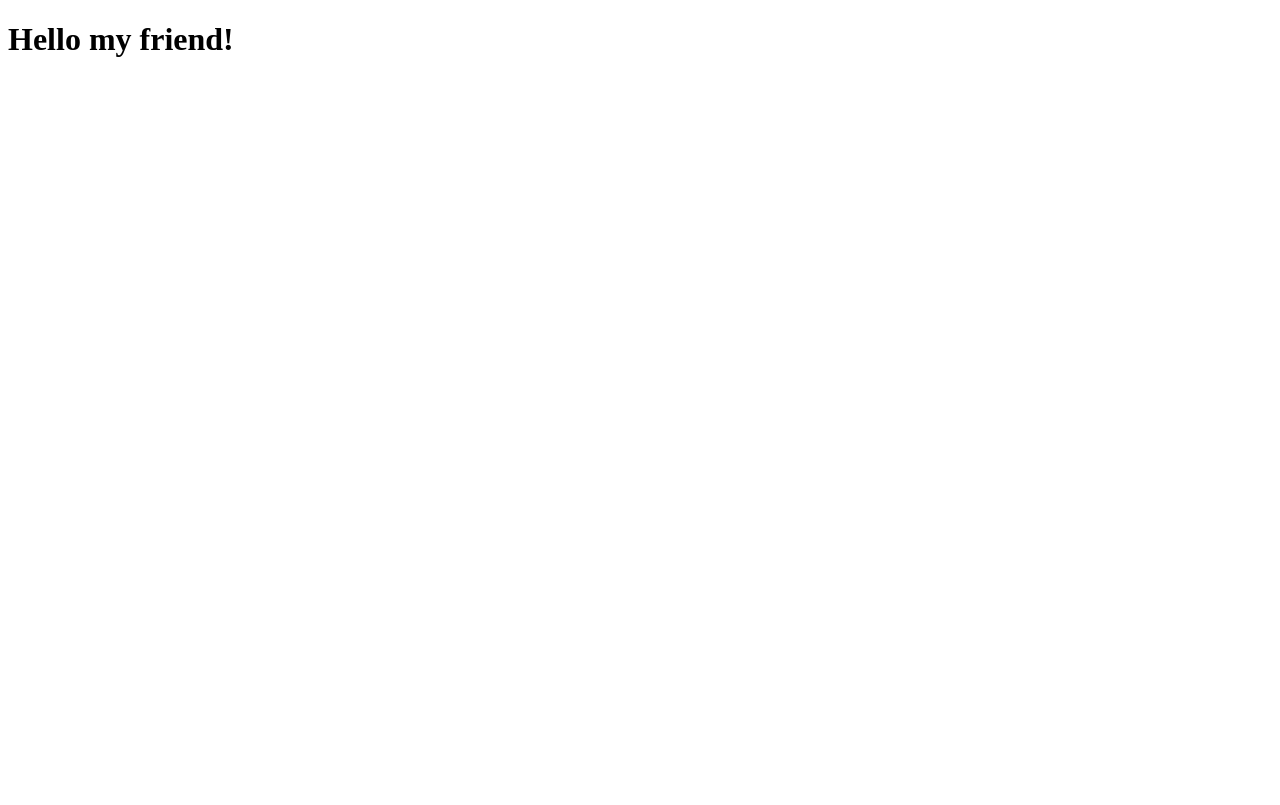
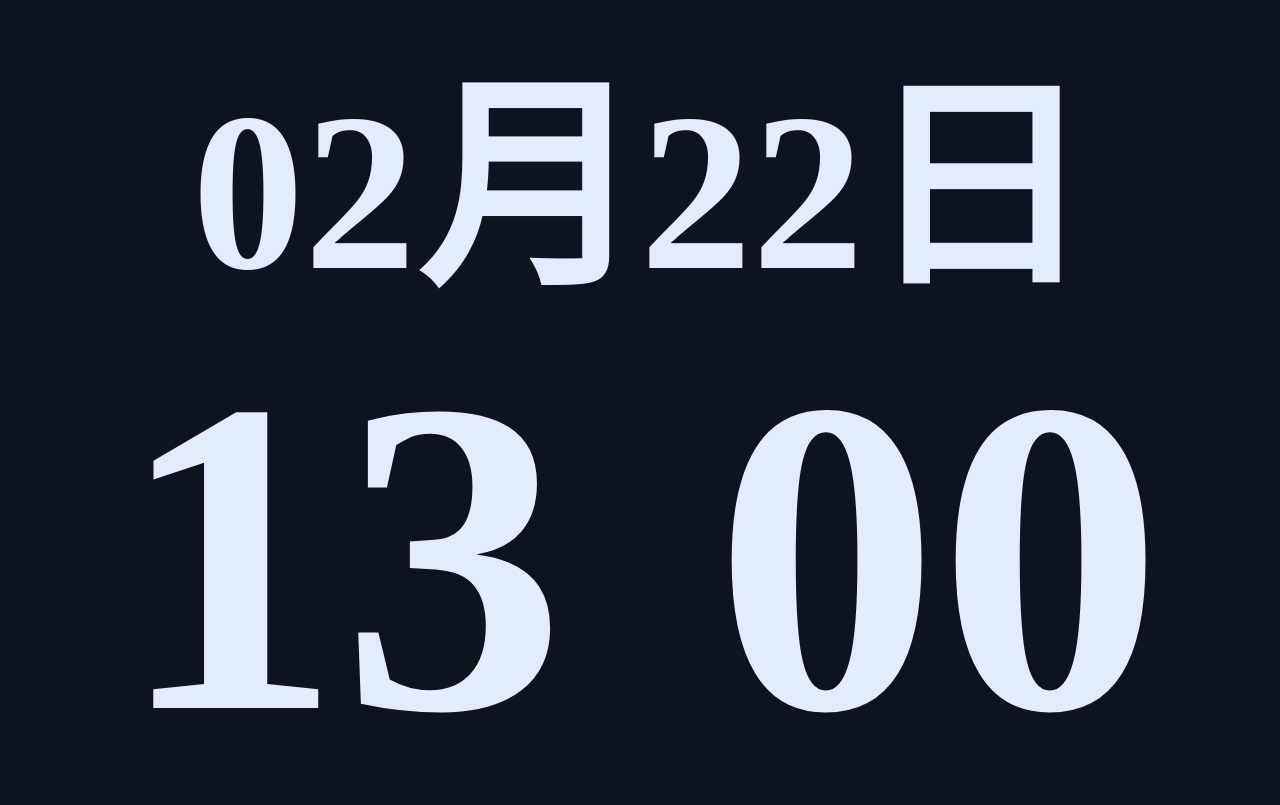
Before and after one commit to iwufang/iwufang.github.io, a plain HTML site: page index.html in a window 1280 px wide. Drawn offline with Linux system fonts and the light colour scheme.

Commit message:
feat: add clock

```diff
--- a/index.html
+++ b/index.html
@@ -1,14 +1,83 @@
+
 <!DOCTYPE html>
 <html lang="en">
 <head>
     <meta charset="UTF-8">
-    <meta http-equiv="X-UA-Compatible" content="IE=edge">
     <meta name="viewport" content="width=device-width, initial-scale=1.0">
-    <title>Hello</title>
+    <title>Document</title>
+    <style>
+        body{
+            background: #0d1320;
+            overflow: hidden;
+        }
+        #timer{
+            text-align: center;
+            font-size:56vh;
+            font-weight: bold;
+            line-height: 56vh;
+            color:#e2ecfd;
+        }
+        #date{
+            margin-top:0px;
+            text-align: center;
+            font-size:28vh;
+            font-weight: bold;
+            color:#e2ecfd;
+        }
+        .about{
+            width:600px;
+            margin:0 auto;
+            padding-top:20px;
+            display: flex;
+            align-items : center;
+
+        }
+        .about .item{
+            color:white;
+            flex:1;
+            text-align: center;
+        }
+
+    </style>
 </head>
 <body>
-    <h1>
-        Hello my friend!
-    </h1>
+<div id="date">00月00日</div>
+<div id="timer">06:12</div>
+
+<script>
+    let showSymbl = true
+    function clock(){
+        let now = new Date()
+        let hour = now.getHours()+''
+        let minute = now.getMinutes() + ''
+        let month = (now.getMonth()+1)+''
+        let day = now.getDate()+''
+        if(showSymbl){
+            document.getElementById('timer').innerHTML = `${hour.padStart(2,'0')}<span>:</span>${minute.padStart(2,'0')}`
+
+        }else{
+            document.getElementById('timer').innerHTML = `${hour.padStart(2,'0')}<span style="color:#0d1320">:</span>${minute.padStart(2,'0')}`
+        }
+        document.getElementById('date').innerHTML = `${month.padStart(2,'0')}月${day.padStart(2,'0')}日`
+
+        showSymbl = !showSymbl
+    }
+    clock()
+    setInterval(()=>{
+        clock()
+    },1000)
+</script>
+
+
+<script>
+    var _hmt = _hmt || [];
+    (function() {
+        var hm = document.createElement("script");
+        hm.src = "https://hm.baidu.com/hm.js?a8baaf55cb517a031547310e64e9ff39";
+        var s = document.getElementsByTagName("script")[0];
+        s.parentNode.insertBefore(hm, s);
+    })();
+</script>
+
 </body>
 </html>
```
